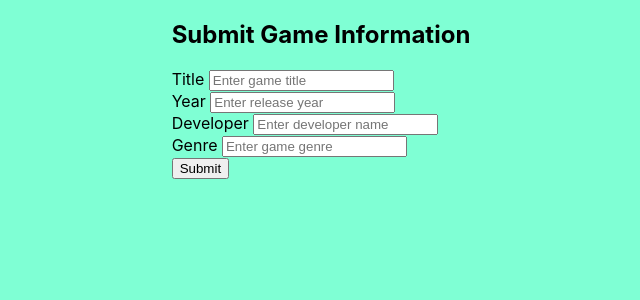
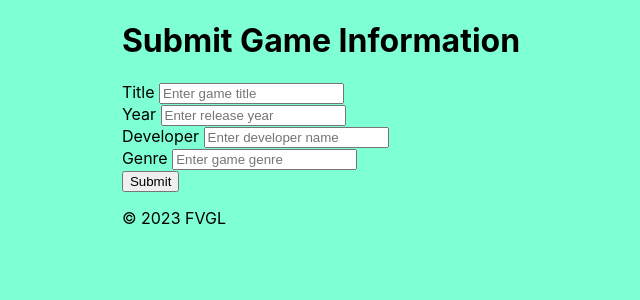
Before and after one commit to nikobatzi1990/fvgl, a React (Create React App) app in the folder client/: page /submission in a window 1280 px wide. Shown: the top 300 px of the page, without its empty margins (319-959 px from the left). Built offline with nearby package versions, Linux system fonts and the light colour scheme; no server answers.

Commit message:
feat: create Header, Footer, and Card components

```diff
--- /dev/null
+++ b/client/src/components/Footer.jsx
@@ -0,0 +1,10 @@
+import React from 'react';
+import '../styles/Footer.css';
+
+const Footer = () => {
+  return (
+    <p>© 2023 FVGL</p>
+  )
+}
+
+export default Footer;
--- /dev/null
+++ b/client/src/components/Header.jsx
@@ -0,0 +1,15 @@
+import React from 'react';
+import '../styles/Header.css';
+
+const Header = (props) => {
+  const { className, text } = props;
+
+  return (
+    <h1
+    className = { className } >
+      { text}
+    </h1>
+  )
+}
+
+export default Header;
--- a/client/src/pages/Homepage.jsx
+++ b/client/src/pages/Homepage.jsx
@@ -1,11 +1,16 @@
 import React, { useState, useEffect } from 'react';
 import axios from 'axios';
 import { Routes, Route, BrowserRouter } from 'react-router-dom';
+import Header from '../components/Header';
+import Footer from '../components/Footer';
 
 function Homepage() {
   return (
     <>
-      <h1>Homepage</h1>
+      <Header
+        text="Homepage" />
+
+      <Footer />
     </>
   )
 }
--- a/client/src/pages/Submission.jsx
+++ b/client/src/pages/Submission.jsx
@@ -1,5 +1,7 @@
 import React, { useState, useEffect } from 'react';
 import axios from 'axios';
+import Header from '../components/Header';
+import Footer from '../components/Footer';
 import Input from '../components/Input';
 
 
@@ -49,8 +51,11 @@ function Submission() {
   }
 
   return (
-    <div className="App">
-      <h2>Submit Game Information</h2>
+    <div>
+      <Header
+        text="Submit Game Information" />
+
+      <div className="form">
         <Input
           labelName="Title"
           placeholder="Enter game title"
@@ -73,6 +78,9 @@ function Submission() {
 
         <button className="submit" onClick={ submit }>Submit</button>
       </div>
+
+      <Footer />
+    </div>
   );
 }
 
```
Also changed, not shown: client/src/components/Card.jsx (added, +10 -0 lines), client/src/styles/Card.css (added), client/src/styles/Footer.css (added), client/src/styles/Header.css (added). Lines whose indentation alone changed are shown as unchanged.
